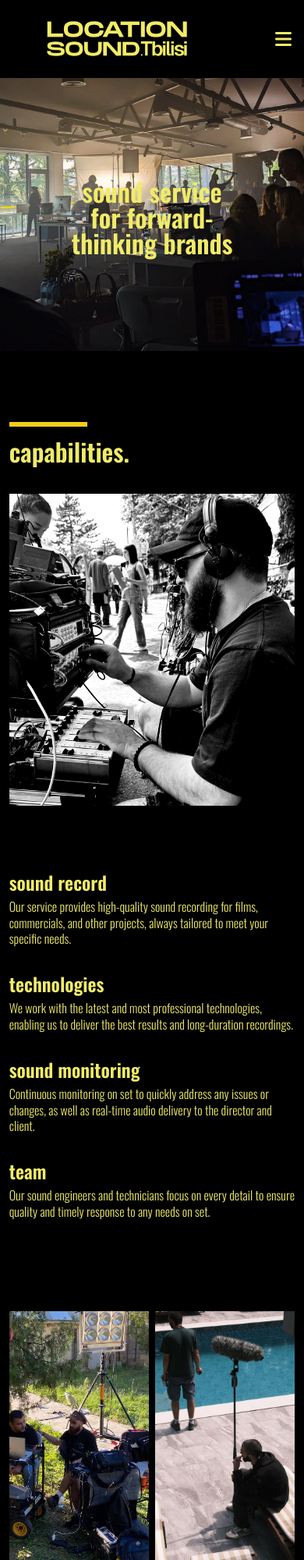
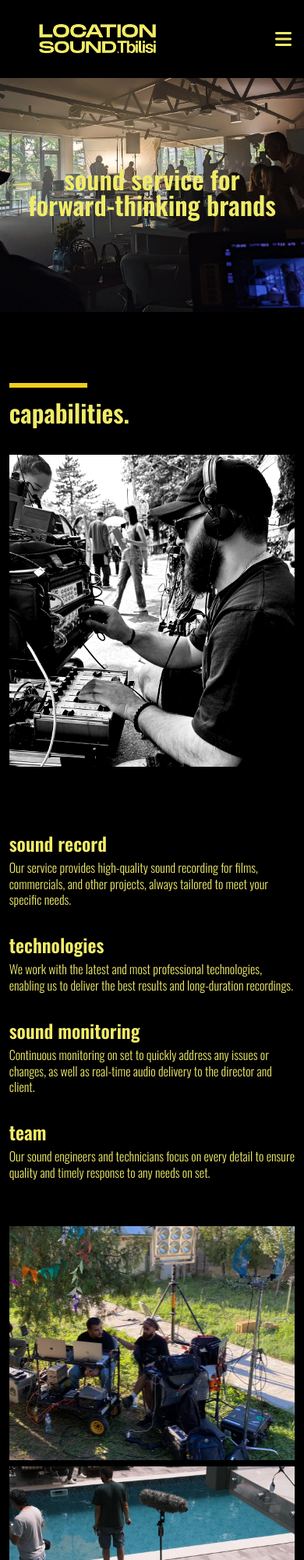
Before and after one commit to lukabakuradzee/locationsound, a website: page index.html in a window 390 px wide. Shown: the top 2000 px of the page at 78% size. Drawn offline with nearby package versions, Linux system fonts and the light colour scheme.

Commit message:
460px home page

```diff
--- a/css/mobile460.css
+++ b/css/mobile460.css
@@ -1,13 +1,17 @@
 @media (max-width: 460px) {
   /* section 1 home */
   .section1 {
-    min-height: 450px;
+    min-height: 400px;
+  }
+
+  .about_page_logo {
+    width: 250px;
   }
 
   .company_title_box {
-    width: 70%;
+    width: 100%;
     margin-inline: auto;
-    margin-top: 4em;
+    margin-top: 3em;
   }
 
 
@@ -38,12 +42,18 @@
 
   /* section 4 OUR WORK */
   .section_our_work {
-    padding: 15% 3%;
+    padding: 0% 3% 10%;
   }
 
-  .third_photo_wide {
-    height: 325px;
+  .ourwork_box_photo {
+    flex-direction: column;
   }
+
+  .photo_box1 {
+    width: 100%;
+    height: 300px;
+  }
+
 
   /* section 5 clients */
 
```
